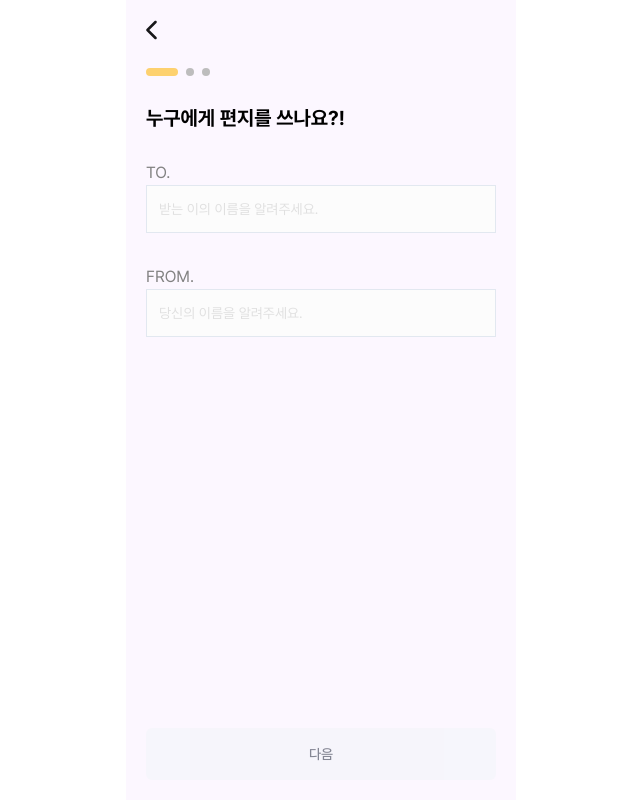
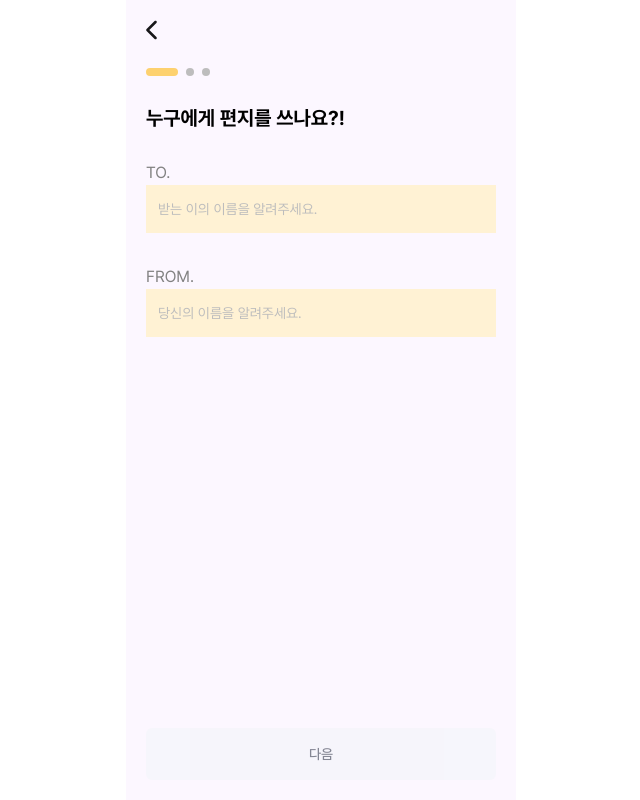
Before and after one commit to ChudamChudam/ChudamChudam-FE, a Next.js app: page /onboarding in a window 1280 px wide. Shown: the whole page, without its empty margins (319-959 px from the left). Built offline with nearby package versions, Linux system fonts and the light colour scheme.

Commit message:
style: Input 컴포넌트의 배경색 지정, placeholder 컬러 지정, border 제거

```diff
--- a/src/components/features/onboarding/OnboardingInputForm.tsx
+++ b/src/components/features/onboarding/OnboardingInputForm.tsx
@@ -22,6 +22,7 @@ const OnboardingInputForm = () => {
           placeholder="받는 이의 이름을 알려주세요."
           value={receiver}
           onChange={(e) => updateReceiver(e.target.value)}
+          className="placeholder:text-gray-400 bg-second-sub border-0"
         />
       </div>
       <div>
@@ -30,6 +31,7 @@ const OnboardingInputForm = () => {
           value={sender}
           placeholder="당신의 이름을 알려주세요."
           onChange={(e) => updateSender(e.target.value)}
+          className="placeholder:text-gray-400 bg-second-sub border-0"
         />
       </div>
 
```
